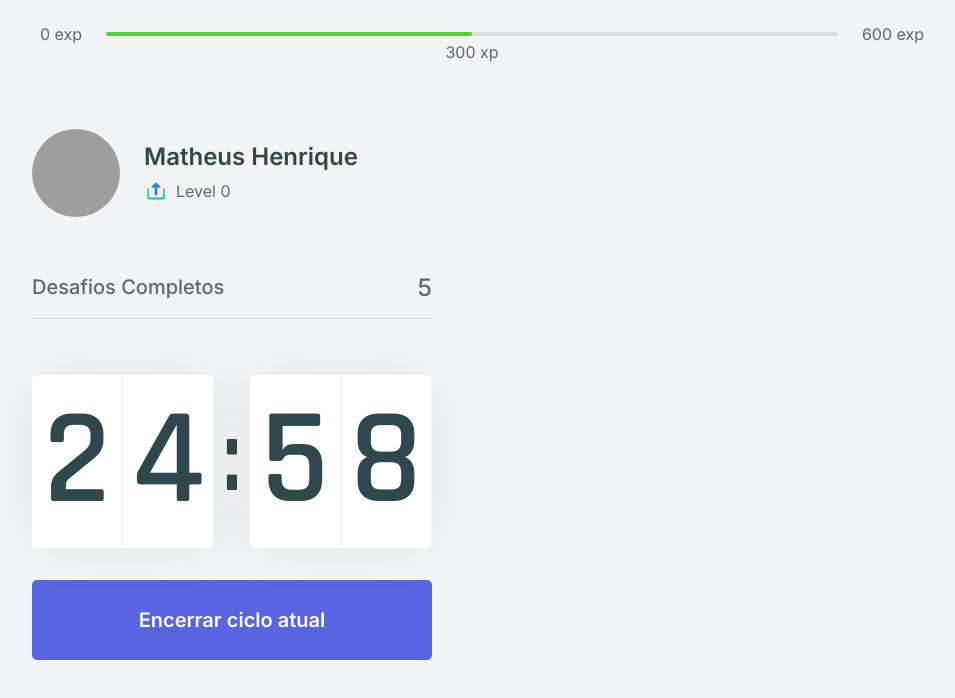
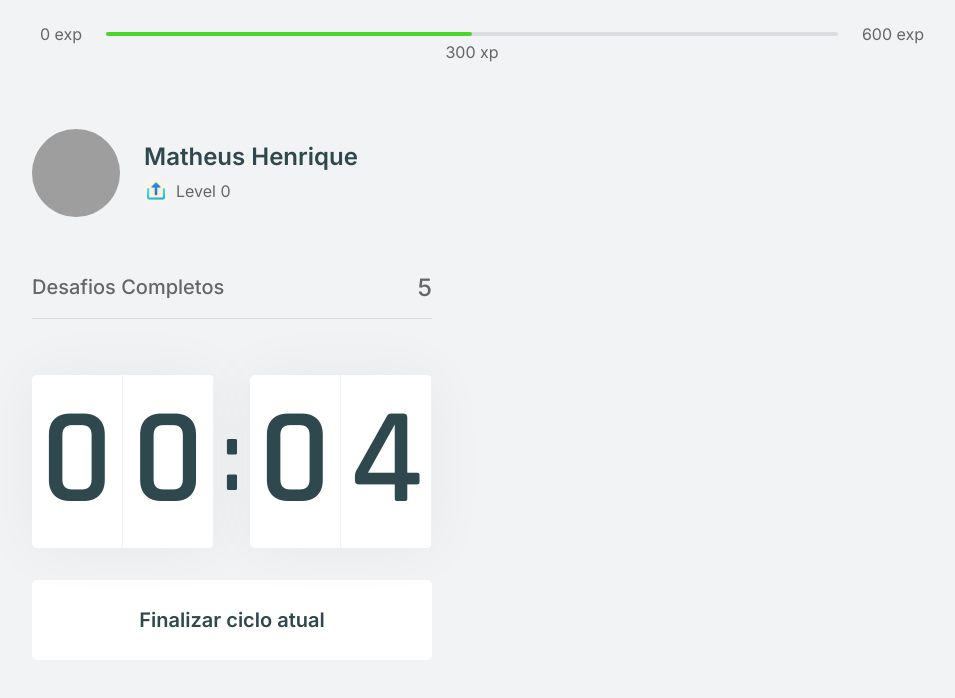
Before and after one commit to Matts-R/NLW4, a Next.js app: page / in a window 1280 px wide. Both pictures are taken after a click on the button "Iniciar um novo ciclo". Shown: the top 698 px of the page, without its empty margins (158-1113 px from the left). Built offline with nearby package versions, Linux system fonts and the light colour scheme; grey boxes are pictures that could not be loaded.

Commit message:
Countdown component finished

```diff
--- a/src/Components/Countdown.tsx
+++ b/src/Components/Countdown.tsx
@@ -1,26 +1,34 @@
 import { useEffect, useState } from "react";
 
 export default function Countdown() {
-  const [time, setTime] = useState(25 * 60);
+  const [time, setTime] = useState(0.1 * 60);
   const [isActive, setIsActive] = useState(false);
+  const [hasFinished, setHasFinished] = useState(false);
 
   const minutes = Math.floor(time / 60);
   const seconds = time % 60;
   const [minuteLeft, minuteRight] = String(minutes).padStart(2, "0").split("");
   const [secondLeft, secondRight] = String(seconds).padStart(2, "0").split("");
-
-  const [buttonMessage, setButtonMessage] = useState("Iniciar um novo ciclo");
+  let countdownTimeOut: NodeJS.Timeout;
 
   function startCountdown() {
     setIsActive(true);
-    setButtonMessage("Encerrar ciclo atual");
+  }
+
+  function resetCountDown() {
+    clearTimeout(countdownTimeOut);
+    setIsActive(false);
+    setTime(0.1 * 60);
   }
 
   useEffect(() => {
     if (isActive && time > 0) {
-      setTimeout(() => {
+      countdownTimeOut = setTimeout(() => {
         setTime(time - 1);
       }, 1000);
+    } else if (time === 0) {
+      setIsActive(false);
+      setHasFinished(true);
     }
   }, [isActive, time]);
 
@@ -37,14 +45,38 @@ export default function Countdown() {
           <span>{secondRight}</span>
         </div>
       </div>
+
+      {hasFinished ? (
+        <button
+          disabled={true}
+          className="countdown-button-disable"
+          onClick={resetCountDown}
+        >
+          Ciclo encerrado
+        </button>
+      ) : (
+        <>
+          {isActive ? (
+            <button
+              type="button"
+              role="button"
+              className="countdown-button-active"
+              onClick={resetCountDown}
+            >
+              Finalizar ciclo atual
+            </button>
+          ) : (
             <button
               type="button"
               role="button"
               className="countdown-button"
               onClick={startCountdown}
             >
-        {buttonMessage}
+              Iniciar um novo ciclo
             </button>
+          )}
+        </>
+      )}
     </div>
   );
 }
--- a/src/SasStyles/ComponentStyles/_CompletedChallenges.scss
+++ b/src/SasStyles/ComponentStyles/_CompletedChallenges.scss
@@ -17,31 +17,3 @@
     font-size: 1.5rem;
   }
 }
-
-.countdown-button {
-  width: 100%;
-  height: 5rem;
-
-  margin-top: 2rem;
-
-  display: flex;
-  align-items: center;
-  justify-content: center;
-
-  border: 0px;
-  border-radius: 5px;
-
-  background-color: $blue;
-  color: $white;
-
-  font-size: 1.25rem;
-  font-weight: 600;
-
-  transition: background-color 0.2s ease-in-out,
-    font-size 0.5s ease-in-out;
-
-  &:hover {
-    background-color: $blueDark;
-    font-size: 1.4rem;
-  }
-}
--- a/src/SasStyles/ComponentStyles/_Countdown.scss
+++ b/src/SasStyles/ComponentStyles/_Countdown.scss
@@ -36,3 +36,54 @@
     margin: 0 0.5rem;
   }
 }
+
+.countdown-button {
+  width: 100%;
+  height: 5rem;
+
+  margin-top: 2rem;
+
+  display: flex;
+  align-items: center;
+  justify-content: center;
+
+  border: 0px;
+  border-radius: 5px;
+
+  background-color: $blue;
+  color: $white;
+
+  font-size: 1.25rem;
+  font-weight: 600;
+
+  transition: background-color 0.2s ease-in-out,
+    font-size 0.5s ease-in-out;
+
+  &:hover {
+    background-color: $blueDark;
+    font-size: 1.4rem;
+  }
+
+  &-active {
+    @extend .countdown-button;
+    background: $white;
+    color: $title;
+
+    &:hover {
+      background-color: $red;
+      color: $white
+    }
+  }
+
+  &-disable {
+    @extend .countdown-button;
+    background: $white;
+    color: $red;
+    cursor: not-allowed;
+
+    &:hover {
+      background-color: $white;
+      color: $red;
+    }
+  }
+}
--- a/src/Styles/index.css
+++ b/src/Styles/index.css
@@ -132,27 +132,6 @@ a {
   font-size: 1.5rem;
 }
 
-.countdown-button {
-  width: 100%;
-  height: 5rem;
-  margin-top: 2rem;
-  display: flex;
-  align-items: center;
-  justify-content: center;
-  border: 0px;
-  border-radius: 5px;
-  background-color: #5965E0;
-  color: #fff;
-  font-size: 1.25rem;
-  font-weight: 600;
-  transition: background-color 0.2s ease-in-out, font-size 0.5s ease-in-out;
-}
-
-.countdown-button:hover {
-  background-color: #4953B8;
-  font-size: 1.4rem;
-}
-
 .countdown-container {
   display: flex;
   align-items: center;
@@ -189,3 +168,45 @@ a {
   font-size: 6.25rem;
   margin: 0 0.5rem;
 }
+
+.countdown-button, .countdown-button-active, .countdown-button-disable {
+  width: 100%;
+  height: 5rem;
+  margin-top: 2rem;
+  display: flex;
+  align-items: center;
+  justify-content: center;
+  border: 0px;
+  border-radius: 5px;
+  background-color: #5965E0;
+  color: #fff;
+  font-size: 1.25rem;
+  font-weight: 600;
+  transition: background-color 0.2s ease-in-out, font-size 0.5s ease-in-out;
+}
+
+.countdown-button:hover, .countdown-button-active:hover, .countdown-button-disable:hover {
+  background-color: #4953B8;
+  font-size: 1.4rem;
+}
+
+.countdown-button-active {
+  background: #fff;
+  color: #2E484D;
+}
+
+.countdown-button-active:hover {
+  background-color: #E83F5B;
+  color: #fff;
+}
+
+.countdown-button-disable {
+  background: #fff;
+  color: #E83F5B;
+  cursor: not-allowed;
+}
+
+.countdown-button-disable:hover {
+  background-color: #fff;
+  color: #E83F5B;
+}
```
Lines whose indentation alone changed are shown as unchanged.
